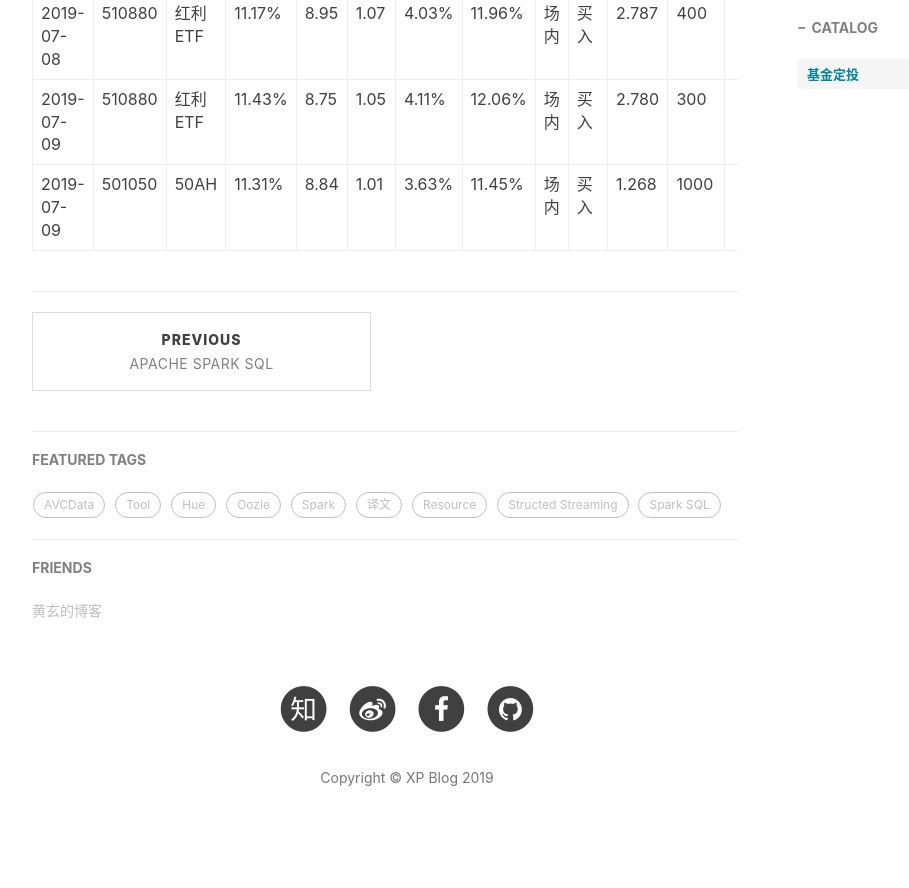
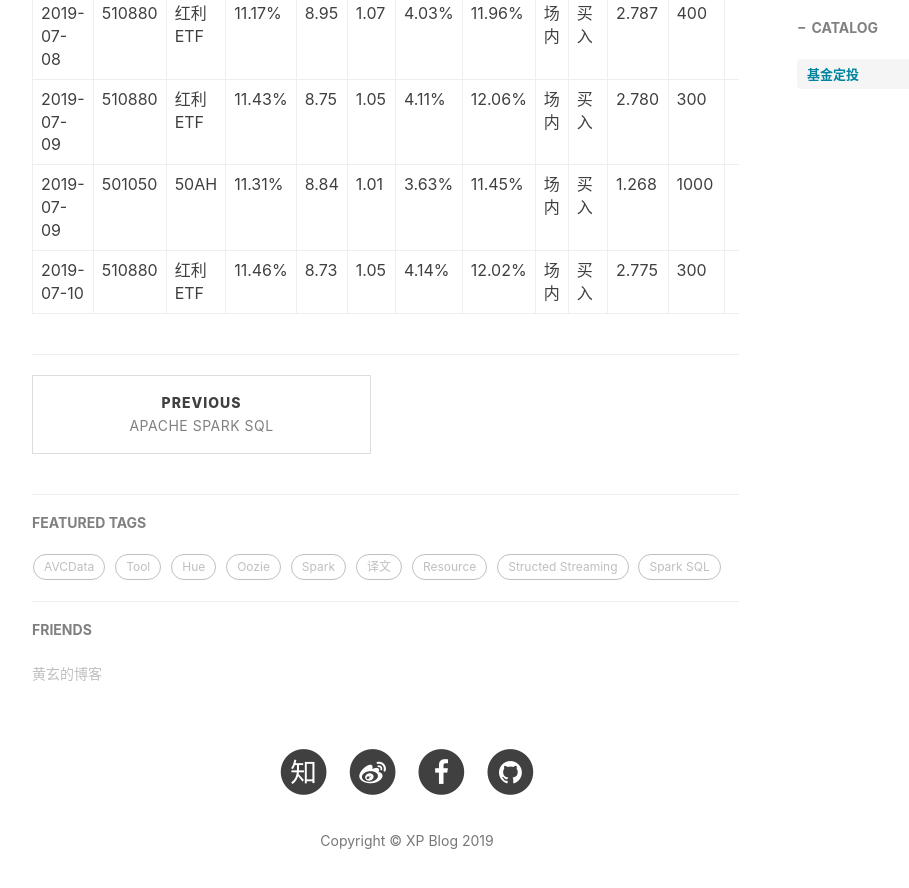
Before and after one commit to shoppingwang/shoppingwang.github.io, a Jekyll site: the page built from _posts/2019-07-02-investment-records.md, in a window 1280 px wide and 900 px high, scrolled down 971 px. Shown: the top 888 px of the window, without its empty margins (233-1142 px from the left). Built offline with Jekyll 4.4.1, drawn with Linux system fonts in a browser that asks for light colours; nearby versions of some CDN libraries; comment, search, counter and statistics services are not loaded.

Commit message:
Init investment records

```diff
--- a/_posts/2019-07-02-investment-records.md
+++ b/_posts/2019-07-02-investment-records.md
@@ -24,3 +24,4 @@ tags:
 | 2019-07-08 | 510880 | 红利ETF | 11.17% | 8.95 | 1.07 | 4.03% | 11.96% | 场内 | 买入 | 2.787 | 400 |  |
 | 2019-07-09 | 510880 | 红利ETF | 11.43% | 8.75 | 1.05 | 4.11% | 12.06% | 场内 | 买入 | 2.780 | 300 |  |
 | 2019-07-09 | 501050 | 50AH | 11.31% | 8.84 | 1.01 | 3.63% | 11.45% | 场内 | 买入 | 1.268 | 1000 |  |
+| 2019-07-10 | 510880 | 红利ETF | 11.46% | 8.73 | 1.05 | 4.14% | 12.02% | 场内 | 买入 | 2.775 | 300 |  |
```
